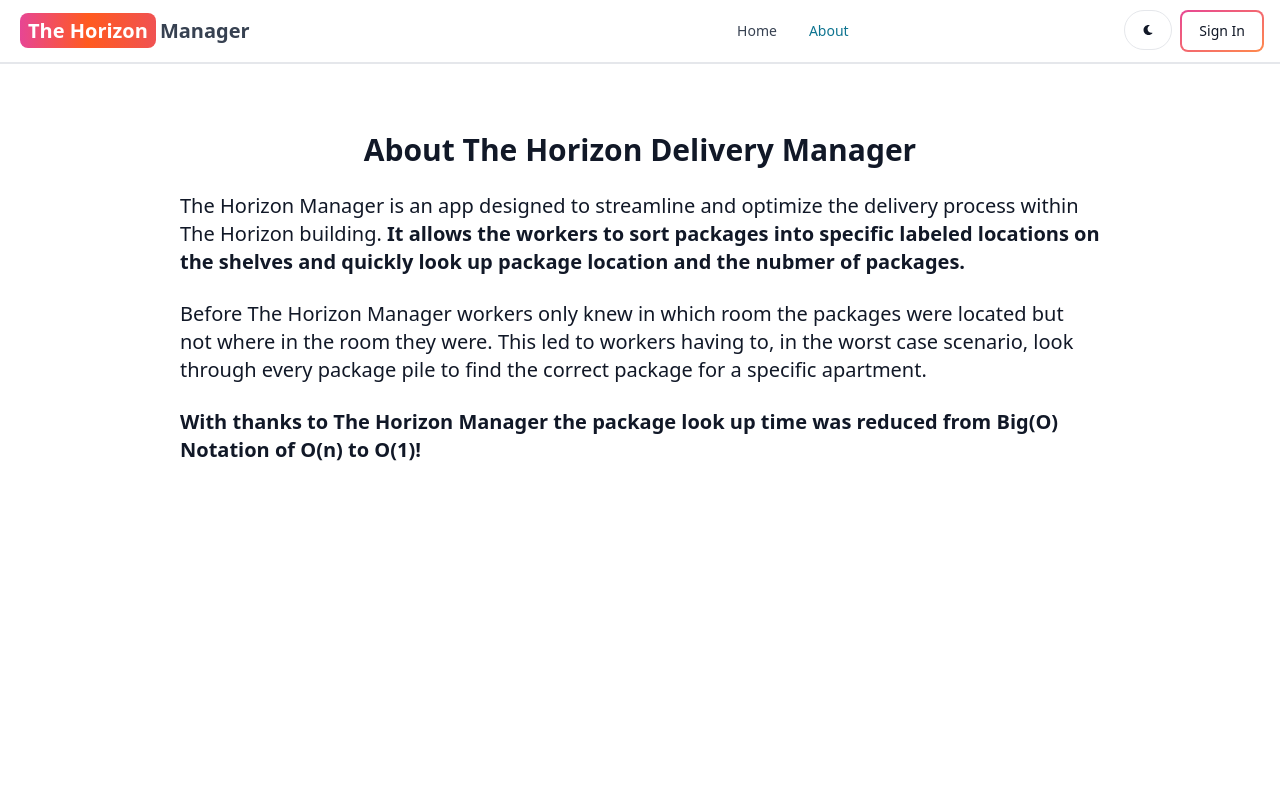
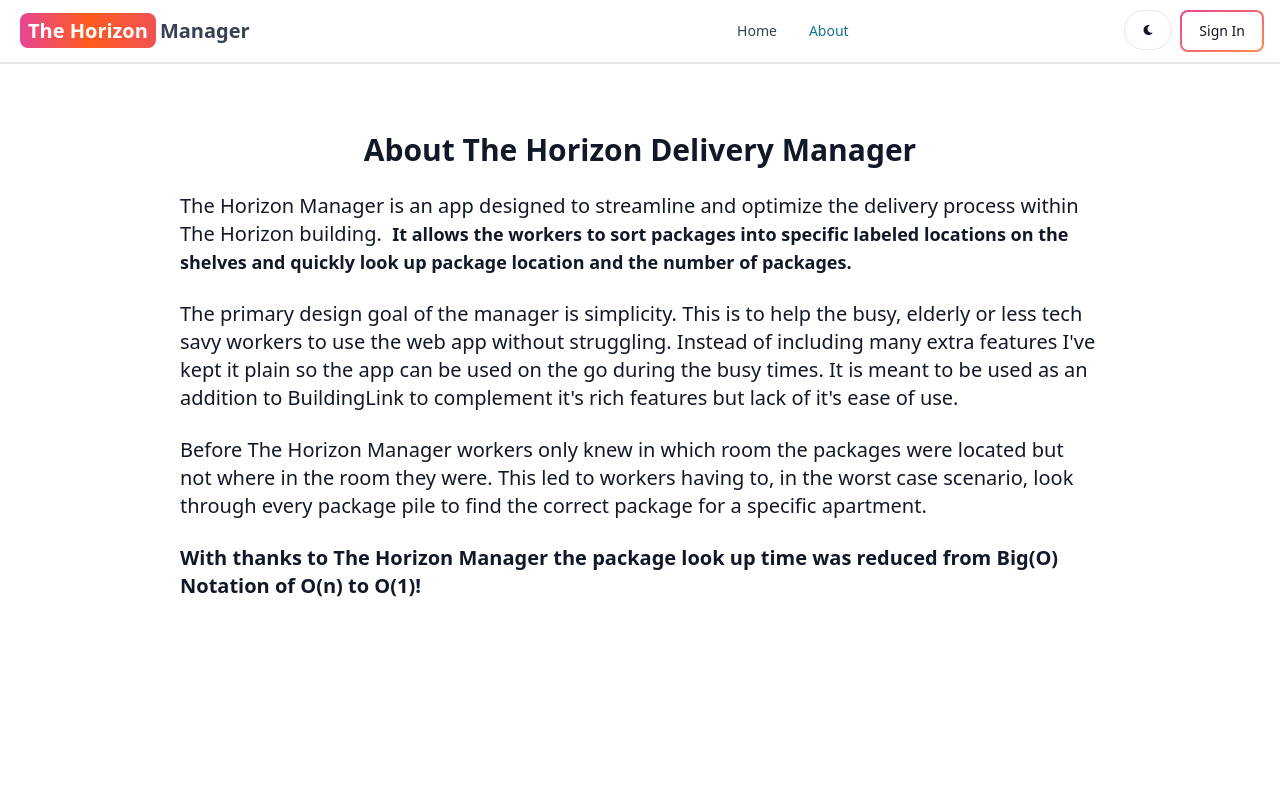
Before and after one commit to ShhmonDai/Horizon-Delivery-Manager, a React (Vite) app in the folder client/: page /about in a window 1280 px wide. Shown: the top 800 px of the page. Built offline with nearby package versions, Linux system fonts and the light colour scheme; no server answers.

Commit message:
improve About text content and page styling

```diff
--- a/client/src/pages/About.jsx
+++ b/client/src/pages/About.jsx
@@ -2,7 +2,7 @@ export default function About() {
     return (
         <div className='min-h-screen flex justify-center'>
 
-            <div className='max-w-7xl mx-auto pb-40 pt-10 sm:mx-5 px-10 sm:px-20 md:px-40 text-center dark:bg-white dark:bg-opacity-5'>
+            <div className='max-w-7xl mx-auto pb-40 pt-5 sm:pt-10 sm:mx-5 px-8 sm:px-16 md:px-30 lg:px-40 text-center dark:bg-white dark:bg-opacity-5'>
                 <div className='text-left text-gray-900 dark:text-gray-300'>
 
 
@@ -13,21 +13,28 @@ export default function About() {
                         </h1>
 
 
-                        <p className="text-xl">
-                            The Horizon Manager is an app designed to streamline and optimize the delivery process within The Horizon building.
-                            <b> It allows the workers to sort packages into specific labeled locations on the shelves and quickly look up package location
-                            and the nubmer of packages.</b>
+                        <p className="text-lg md:text-xl">
+                            The Horizon Manager is an app designed to streamline and optimize the delivery process within The Horizon building. &nbsp;
+                                <p className="inline text-lg font-semibold">
+                                    It allows the workers to sort packages into specific labeled locations on the shelves and quickly look up package location
+                                    and the number of packages.
+                                </p>
                         </p>
 
+                        <p className="text-lg md:text-xl">
+                        The primary design goal of the manager is simplicity. This is to help the busy, elderly or less tech savy workers to use the web app without struggling.
+                        Instead of including many extra features I've kept it plain so the app can be used on the go during the busy times. It is meant to be used as an addition
+                        to BuildingLink to complement it's rich features but lack of it's ease of use.
+                        </p>
 
-                        <p className="text-xl">
+                        <p className="text-lg md:text-xl">
                             Before The Horizon Manager workers only knew in which room the packages were located but not where in the room they were.
                             This led to workers having to, in the worst case scenario, look through every package pile to find the correct package for a specific apartment.
                         </p>
 
 
-                        <p className="text-xl">
-                            <b>With thanks to The Horizon Manager the package look up time was reduced from Big(O) Notation of O(n) to O(1)!</b>
+                        <p className="text-lg md:text-xl font-semibold">
+                            With thanks to The Horizon Manager the package look up time was reduced from Big(O) Notation of O(n) to O(1)!
                         </p>
 
 
```
